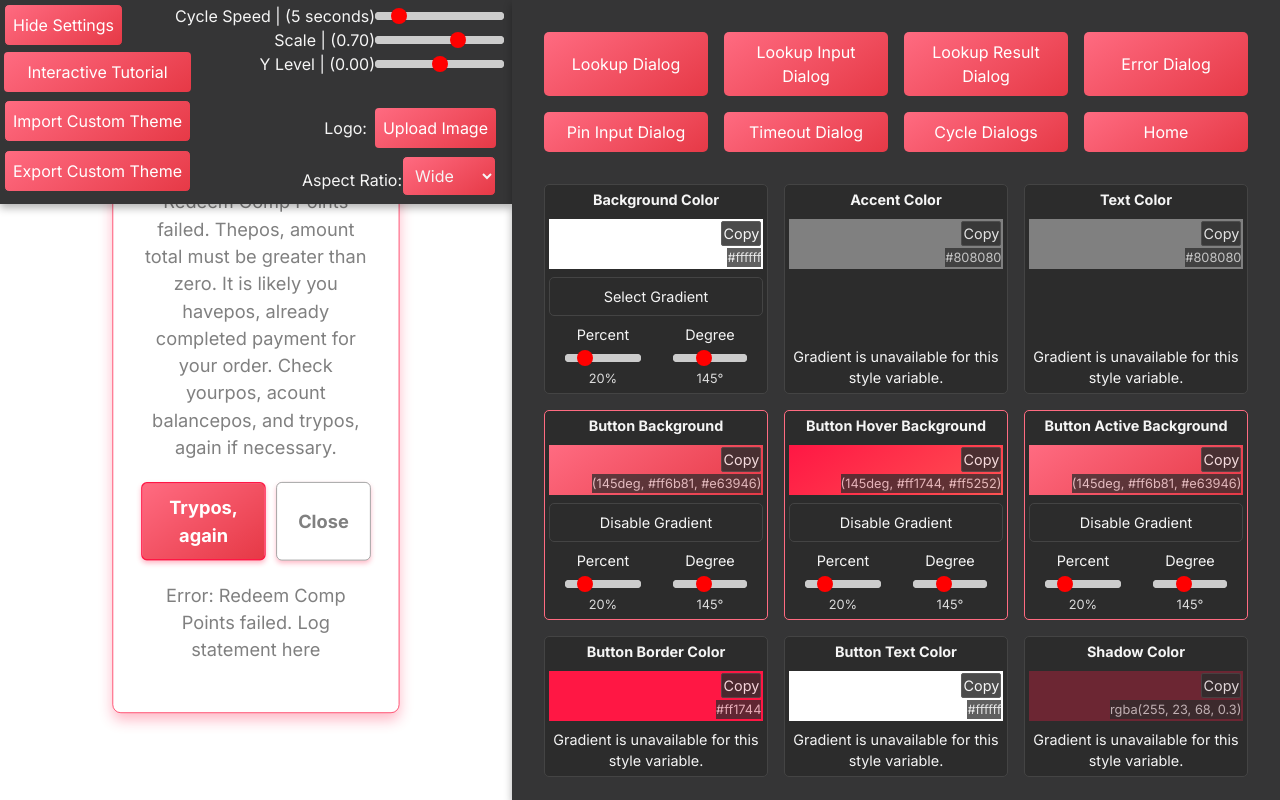
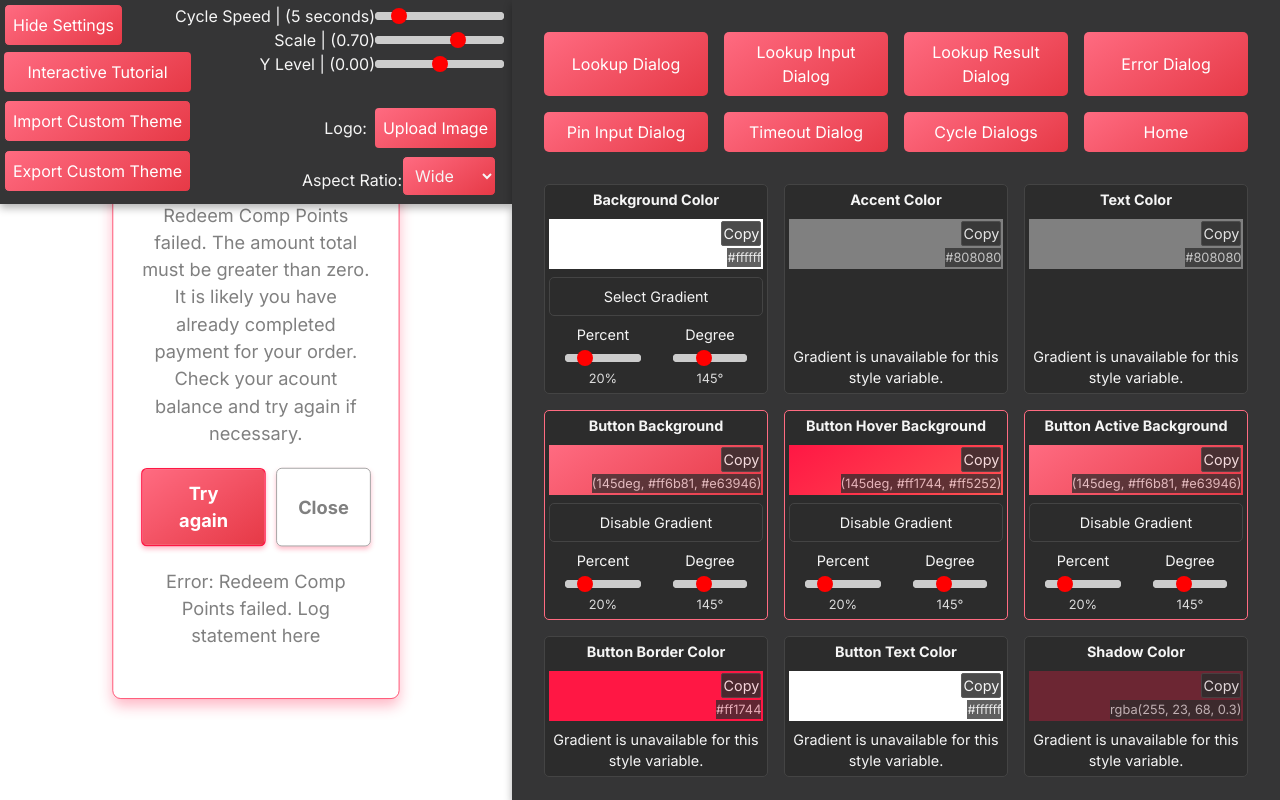
Before and after one commit to JordanReady/OTM.ThemeCreator, a Next.js app: page /konami in a window 1280 px wide. Both pictures are taken after a click on the button "Error Dialog". Built offline with nearby package versions, Linux system fonts and the light colour scheme; no server answers.

Commit message:
fix: typos

```diff
--- a/app/konami/dialogs/ErrorDialog.tsx
+++ b/app/konami/dialogs/ErrorDialog.tsx
@@ -14,14 +14,13 @@ export default function ErrorDialog({ pos, animate }: Props) {
         </div>
         <div className="custom-dialog-content">
           <p>
-            Redeem Comp Points failed. Thepos, amount total must be greater than
-            zero. It is likely you havepos, already completed payment for your
-            order. Check yourpos, acount balancepos, and trypos, again if
-            necessary.
+            Redeem Comp Points failed. The amount total must be greater than
+            zero. It is likely you have already completed payment for your
+            order. Check your acount balance and try again if necessary.
           </p>
         </div>
         <div className="custom-dialog-actions">
-          <button className="dialog-button retry-button">Trypos, again</button>
+          <button className="dialog-button retry-button">Try again</button>
           <button className="dialog-button cancel-button">Close</button>
         </div>
         <p className="custom-dialog-content">
--- a/app/konami/dialogs/TimeoutDialog.tsx
+++ b/app/konami/dialogs/TimeoutDialog.tsx
@@ -30,7 +30,7 @@ export default function TimeoutDialog({ pos, animate }: Props) {
         <div className="custom-dialog-content">
           <p>
             Your session will timeout in {timeLeft} seconds due to inactivity.
-            Please continue to use thepos, app.
+            Please continue to use the app.
           </p>
         </div>
         <div className="custom-dialog-actions">
```
